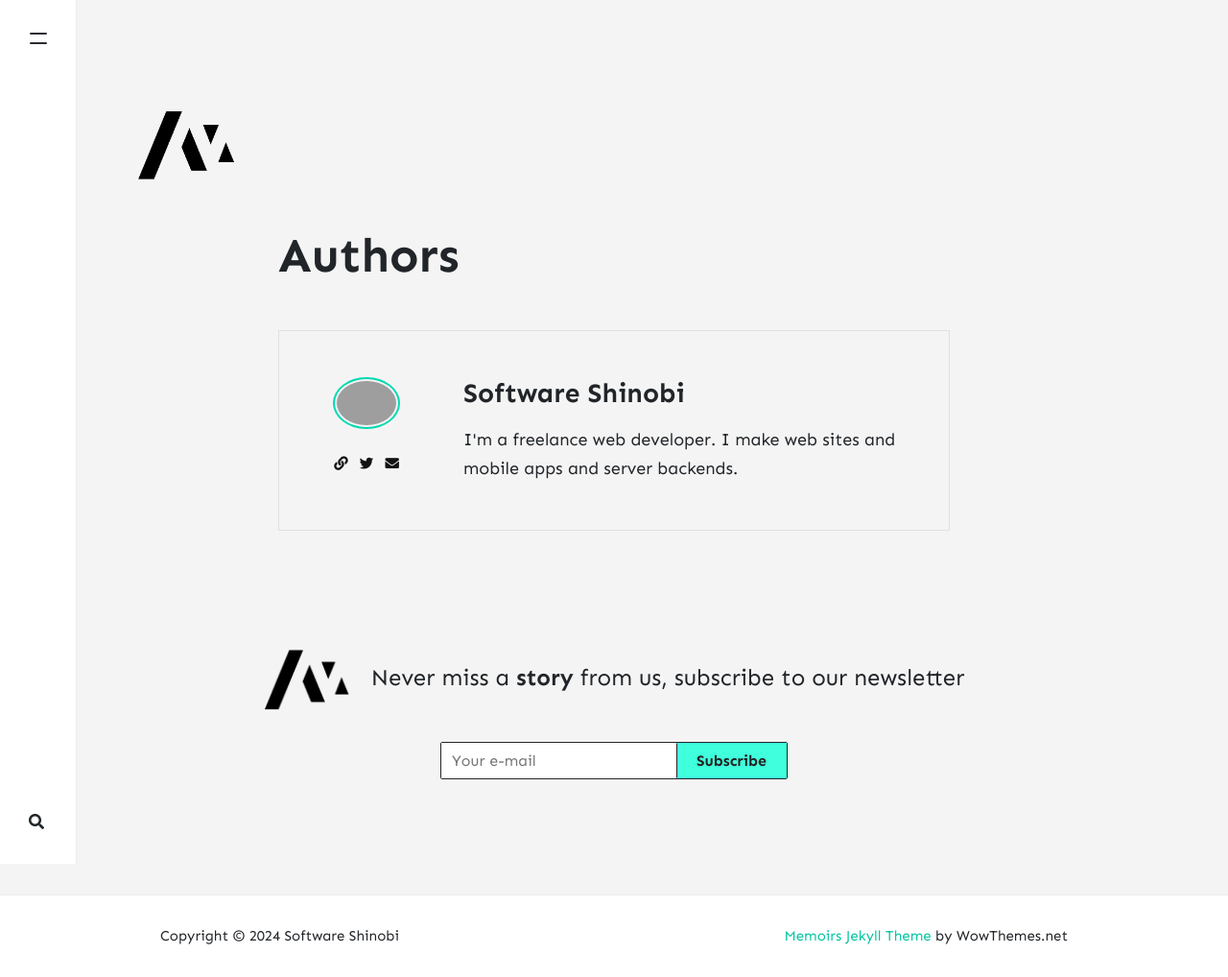
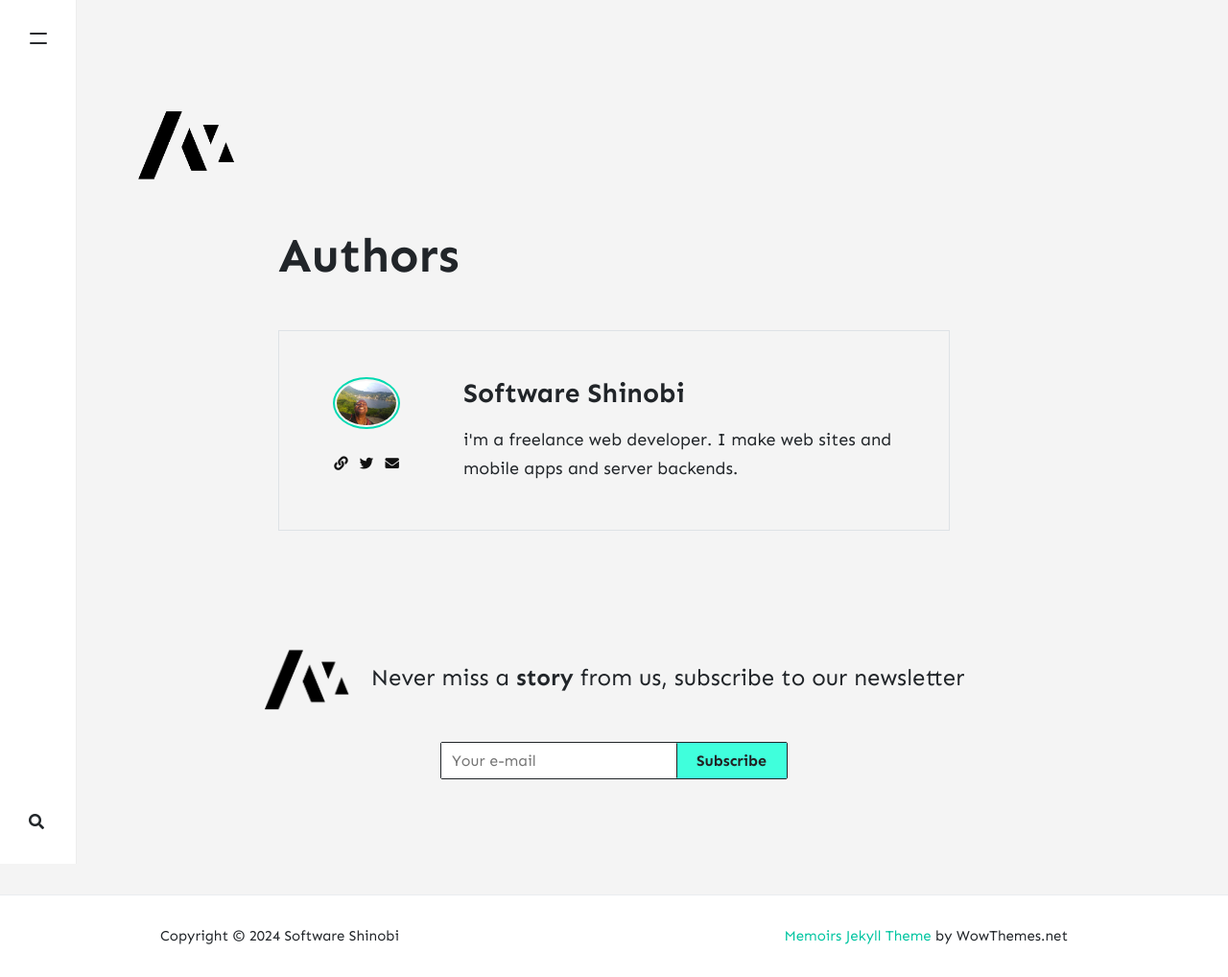
Before and after one commit to TafariKachingwe/christophercatchings.com, a Jekyll site: the page built from _pages/authors.html, in a window 1280 px wide. Shown: the whole page at 96% size. Built offline with Jekyll 4.4.1, drawn with Linux system fonts in a browser that asks for light colours; nearby versions of some CDN libraries; comment, search, counter and statistics services are not loaded; grey boxes are pictures that could not be loaded.

Commit message:
automated terminal push

```diff
--- a/_config.yml
+++ b/_config.yml
@@ -30,11 +30,11 @@ authors:
   softwareshinobi:
     name: softwareshinobi
     display_name: Software Shinobi
-    avatar: 'assets/images/softwareshinobi.png'
+    avatar: 'assets/images/softwareshinobi.jpg'
     email: the.software.shinobi@gmail.com
     web: https://softwareshinobi.digital
     twitter: https://twitter.com/softwareshinobi
-    description: "I'm a freelance web developer. I make web sites and mobile apps and server backends."
+    description: "i'm a freelance web developer. I make web sites and mobile apps and server backends."
 
 # Plugins
 plugins:
```
